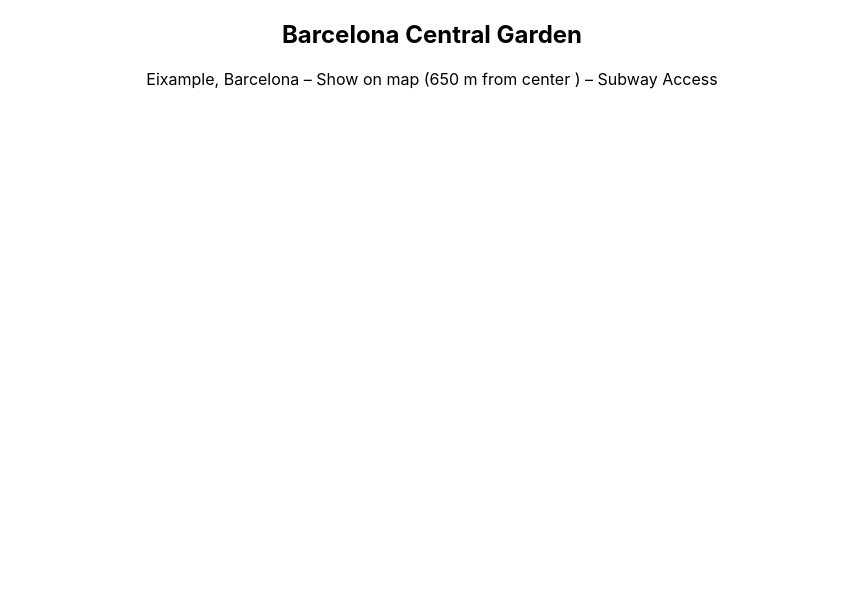
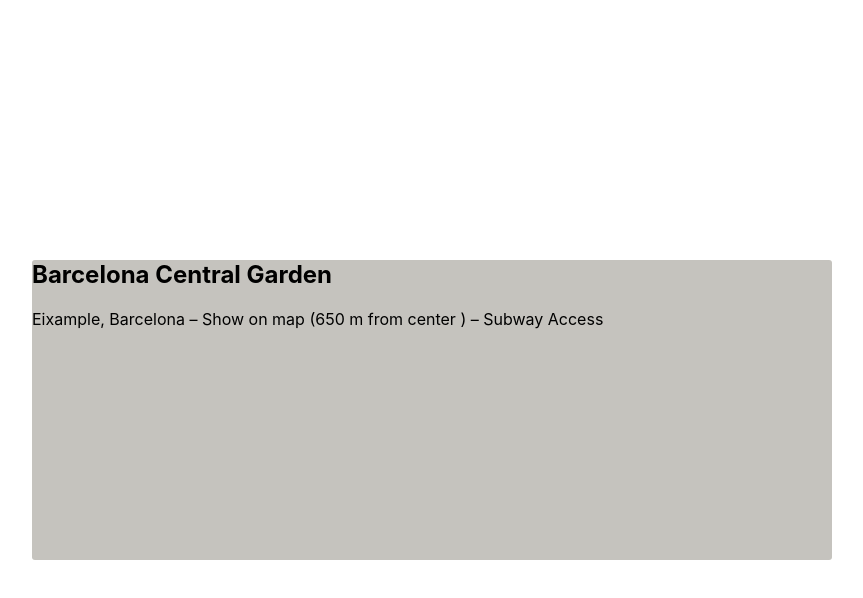
Before and after one commit to radek-polcode/react-booking-component, a React (Create React App) app: page / in a window 1280 px wide. Shown: the top 598 px of the page, without its empty margins (208-1071 px from the left). Built offline with nearby package versions, Linux system fonts and the light colour scheme.

Commit message:
Add css to center a div

```diff
--- a/src/containers/App.css
+++ b/src/containers/App.css
@@ -1,32 +1,13 @@
 .App {
-  text-align: center;
+  display: flex;
+  align-items: center;
+  justify-content: center;
+  height: 100vh;
 }
 
-.App-logo {
-  animation: App-logo-spin infinite 20s linear;
-  height: 40vmin;
+.item {
+  background-color: #c5c3be;
+  border-radius: 3px;
+  width: 800px;
+  height: 300px;
 }
-
-.App-header {
-  background-color: #282c34;
-  min-height: 100vh;
-  display: flex;
-  flex-direction: column;
-  align-items: center;
-  justify-content: center;
-  font-size: calc(10px + 2vmin);
-  color: white;
-}
-
-.App-link {
-  color: #61dafb;
-}
-
-@keyframes App-logo-spin {
-  from {
-    transform: rotate(0deg);
-  }
-  to {
-    transform: rotate(360deg);
-  }
-}
```
